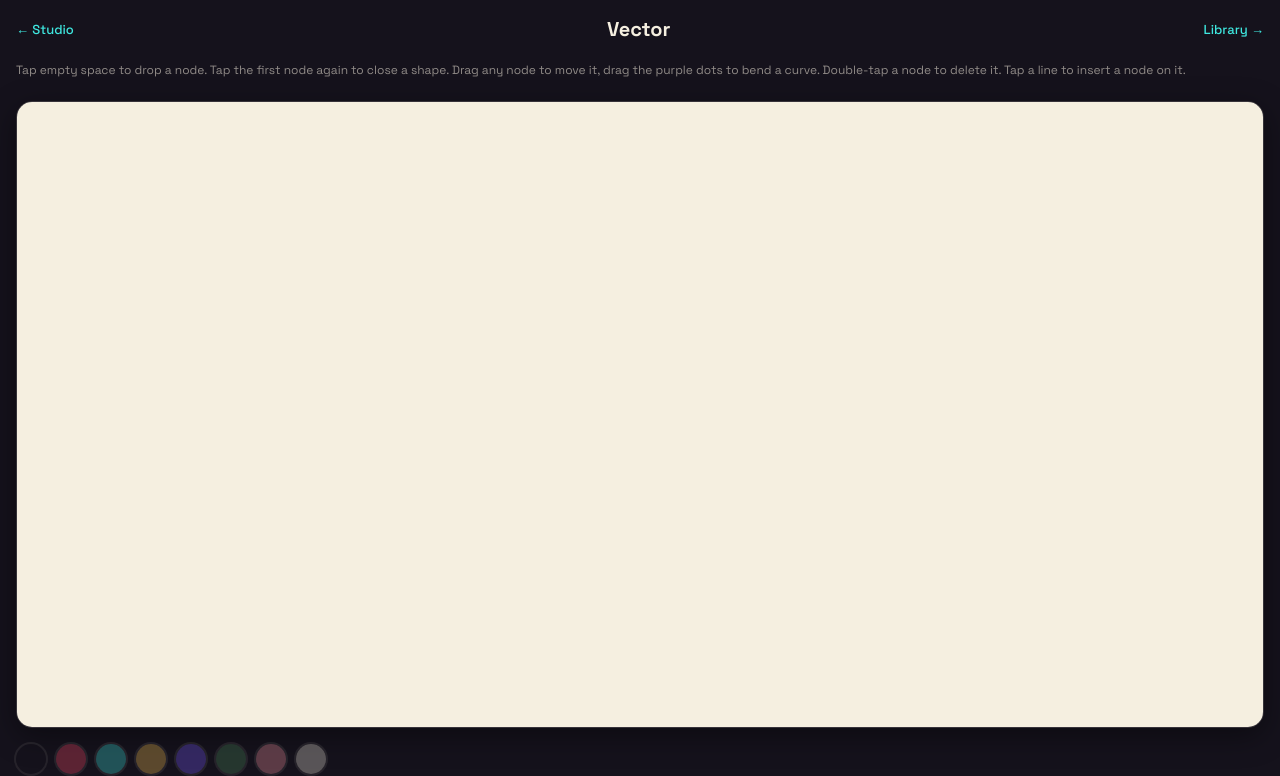
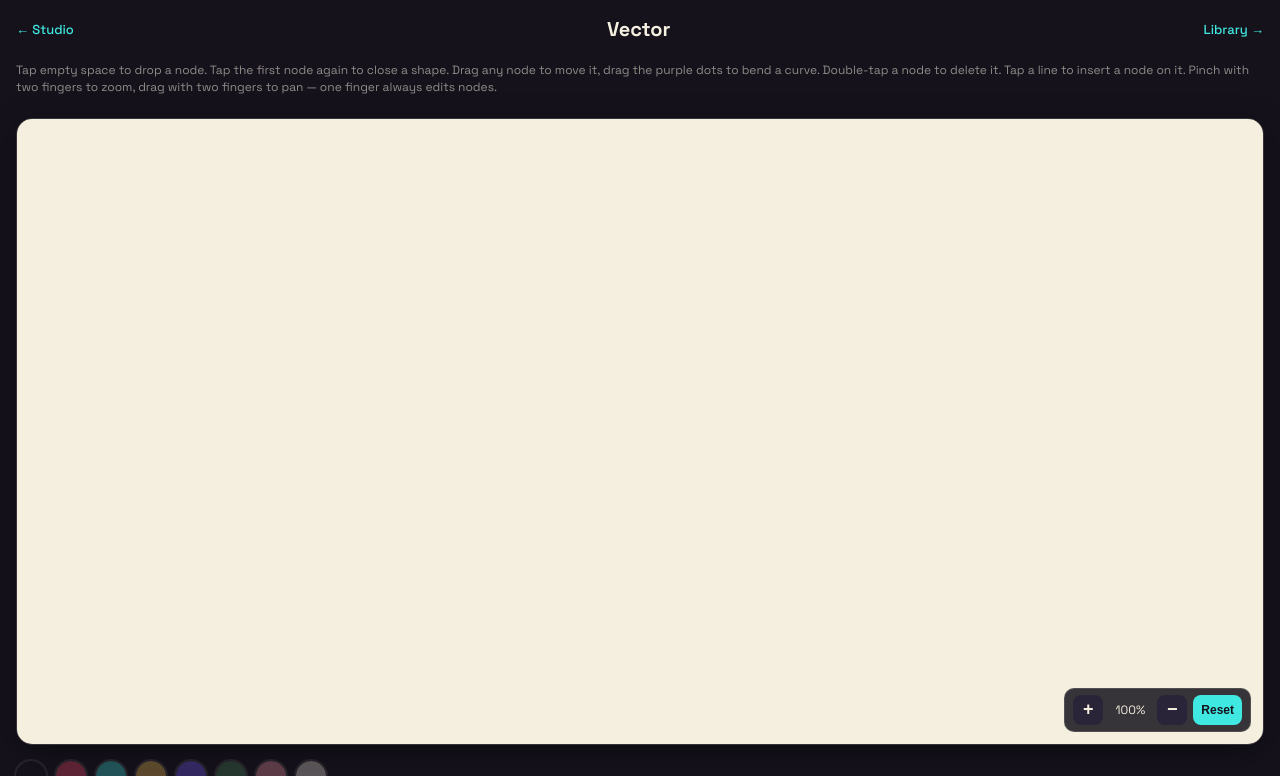
Before and after one commit to MFM-codex/Anime-studio-app, a Next.js app: page /vector in a window 1280 px wide. Shown: the top 776 px of the page. Built offline with nearby package versions, Linux system fonts and the light colour scheme; no server answers.

Commit message:
Add pinch-to-zoom and pan to Vector editor

```diff
--- a/pages/vector.js
+++ b/pages/vector.js
@@ -73,12 +73,16 @@ export default function VectorEditor() {
   const canvasRef = useRef(null);
   const dragging = useRef(null); // { type: 'node'|'handleIn'|'handleOut', pathId, nodeId }
   const lastTap = useRef(null); // { nodeId, time }
+  const gesture = useRef(null); // { startDist, startZoom, startPan, worldMid }
+  const multiTouchActive = useRef(false);
 
   const [paths, setPaths] = useState([]);
   const [activePathId, setActivePathId] = useState(null);
   const [selectedPathId, setSelectedPathId] = useState(null);
   const [selectedNodeId, setSelectedNodeId] = useState(null);
   const [showSaveBox, setShowSaveBox] = useState(false);
+  const [zoom, setZoom] = useState(1);
+  const [pan, setPan] = useState({ x: 0, y: 0 });
   const [drawingName, setDrawingName] = useState("");
   const [saving, setSaving] = useState(false);
   const [saveMessage, setSaveMessage] = useState(null);
@@ -110,7 +114,7 @@ export default function VectorEditor() {
   useEffect(() => {
     render();
     // eslint-disable-next-line react-hooks/exhaustive-deps
-  }, [paths, activePathId, selectedPathId, selectedNodeId]);
+  }, [paths, activePathId, selectedPathId, selectedNodeId, zoom, pan]);
 
   function render() {
     const canvas = canvasRef.current;
@@ -127,6 +131,10 @@ export default function VectorEditor() {
     ctx.fillStyle = "#F5EFE0";
     ctx.fillRect(0, 0, cssWidth, cssHeight);
     ctx.restore();
+
+    // Everything below is drawn in "world" space, so it pans/zooms together
+    ctx.save();
+    ctx.setTransform(ratio * zoom, 0, 0, ratio * zoom, ratio * pan.x, ratio * pan.y);
 
     paths.forEach((path) => drawPath(ctx, path));
 
@@ -182,6 +190,8 @@ export default function VectorEditor() {
         });
       }
     }
+
+    ctx.restore();
   }
 
   function drawPath(ctx, path) {
@@ -204,15 +214,27 @@ export default function VectorEditor() {
   }
 
   // ---------- hit testing ----------
-  const getPoint = useCallback((e) => {
-    const canvas = canvasRef.current;
-    const rect = canvas.getBoundingClientRect();
-    const touch = e.touches ? e.touches[0] : e;
+  const getPoint = useCallback(
+    (e) => {
+      const canvas = canvasRef.current;
+      const rect = canvas.getBoundingClientRect();
+      const touch = e.touches ? e.touches[0] : e;
+      const screenX = touch.clientX - rect.left;
+      const screenY = touch.clientY - rect.top;
+      return {
+        x: (screenX - pan.x) / zoom,
+        y: (screenY - pan.y) / zoom,
+      };
+    },
+    [pan, zoom]
+  );
+
+  function screenToWorld(screenX, screenY) {
     return {
-      x: touch.clientX - rect.left,
-      y: touch.clientY - rect.top,
+      x: (screenX - pan.x) / zoom,
+      y: (screenY - pan.y) / zoom,
     };
-  }, []);
+  }
 
   function hitTestHandle(point) {
     if (!selectedNodeId) return null;
@@ -319,6 +341,31 @@ export default function VectorEditor() {
   // ---------- pointer handlers ----------
   function onPointerDown(e) {
     e.preventDefault();
+
+    if (e.touches && e.touches.length === 2) {
+      multiTouchActive.current = true;
+      dragging.current = null;
+      const [t1, t2] = e.touches;
+      const canvas = canvasRef.current;
+      const rect = canvas.getBoundingClientRect();
+      const p1 = { x: t1.clientX - rect.left, y: t1.clientY - rect.top };
+      const p2 = { x: t2.clientX - rect.left, y: t2.clientY - rect.top };
+      const midScreen = { x: (p1.x + p2.x) / 2, y: (p1.y + p2.y) / 2 };
+      const startDist = dist(p1, p2);
+      gesture.current = {
+        startDist,
+        startZoom: zoom,
+        startPan: pan,
+        worldMid: screenToWorld(midScreen.x, midScreen.y),
+      };
+      return;
+    }
+
+    if (multiTouchActive.current) {
+      // Still finishing a multi-touch gesture; ignore stray single-finger events
+      return;
+    }
+
     const point = getPoint(e);
 
     const handleHit = hitTestHandle(point);
@@ -389,6 +436,31 @@ export default function VectorEditor() {
   }
 
   function onPointerMove(e) {
+    if (e.touches && e.touches.length === 2 && gesture.current) {
+      e.preventDefault();
+      const [t1, t2] = e.touches;
+      const canvas = canvasRef.current;
+      const rect = canvas.getBoundingClientRect();
+      const p1 = { x: t1.clientX - rect.left, y: t1.clientY - rect.top };
+      const p2 = { x: t2.clientX - rect.left, y: t2.clientY - rect.top };
+      const midScreen = { x: (p1.x + p2.x) / 2, y: (p1.y + p2.y) / 2 };
+      const newDist = dist(p1, p2);
+      const { startDist, startZoom, worldMid } = gesture.current;
+
+      let newZoom = startZoom * (newDist / startDist);
+      newZoom = Math.min(5, Math.max(0.3, newZoom));
+
+      const newPan = {
+        x: midScreen.x - worldMid.x * newZoom,
+        y: midScreen.y - worldMid.y * newZoom,
+      };
+
+      setZoom(newZoom);
+      setPan(newPan);
+      return;
+    }
+
+    if (multiTouchActive.current) return;
     if (!dragging.current) return;
     e.preventDefault();
     const point = getPoint(e);
@@ -436,7 +508,12 @@ export default function VectorEditor() {
     );
   }
 
-  function onPointerUp() {
+  function onPointerUp(e) {
+    const remaining = e && e.touches ? e.touches.length : 0;
+    if (remaining === 0) {
+      multiTouchActive.current = false;
+      gesture.current = null;
+    }
     dragging.current = null;
   }
 
@@ -493,6 +570,39 @@ export default function VectorEditor() {
     setActivePathId(null);
     setSelectedPathId(null);
     setSelectedNodeId(null);
+  }
+
+  // ---------- zoom controls ----------
+  function zoomBy(factor, anchorScreen) {
+    const canvas = canvasRef.current;
+    const rect = canvas.getBoundingClientRect();
+    const anchor = anchorScreen || {
+      x: rect.width / 2,
+      y: rect.height / 2,
+    };
+    const worldAnchor = screenToWorld(anchor.x, anchor.y);
+    let newZoom = zoom * factor;
+    newZoom = Math.min(5, Math.max(0.3, newZoom));
+    const newPan = {
+      x: anchor.x - worldAnchor.x * newZoom,
+      y: anchor.y - worldAnchor.y * newZoom,
+    };
+    setZoom(newZoom);
+    setPan(newPan);
+  }
+
+  function resetZoom() {
+    setZoom(1);
+    setPan({ x: 0, y: 0 });
+  }
+
+  function onWheel(e) {
+    e.preventDefault();
+    const canvas = canvasRef.current;
+    const rect = canvas.getBoundingClientRect();
+    const anchor = { x: e.clientX - rect.left, y: e.clientY - rect.top };
+    const factor = e.deltaY < 0 ? 1.1 : 0.9;
+    zoomBy(factor, anchor);
   }
 
   // ---------- live styling ----------
@@ -576,7 +686,8 @@ export default function VectorEditor() {
           Tap empty space to drop a node. Tap the first node again to close a
           shape. Drag any node to move it, drag the purple dots to bend a
           curve. Double-tap a node to delete it. Tap a line to insert a node
-          on it.
+          on it. Pinch with two fingers to zoom, drag with two fingers to
+          pan — one finger always edits nodes.
         </p>
 
         <div style={styles.canvasWrap}>
@@ -590,7 +701,20 @@ export default function VectorEditor() {
             onTouchStart={onPointerDown}
             onTouchMove={onPointerMove}
             onTouchEnd={onPointerUp}
+            onWheel={onWheel}
           />
+          <div style={styles.zoomControls}>
+            <button onClick={() => zoomBy(1.2)} style={styles.zoomButton}>
+              +
+            </button>
+            <span style={styles.zoomLabel}>{Math.round(zoom * 100)}%</span>
+            <button onClick={() => zoomBy(1 / 1.2)} style={styles.zoomButton}>
+              −
+            </button>
+            <button onClick={resetZoom} style={styles.zoomResetButton}>
+              Reset
+            </button>
+          </div>
         </div>
 
         <div style={styles.controlBar}>
@@ -742,6 +866,7 @@ const styles = {
     lineHeight: 1.4,
   },
   canvasWrap: {
+    position: "relative",
     flex: 1,
     margin: "0 16px 16px",
     borderRadius: 16,
@@ -749,6 +874,46 @@ const styles = {
     border: "1px solid rgba(245,239,224,0.15)",
     boxShadow: "0 8px 30px rgba(0,0,0,0.4)",
     minHeight: 320,
+  },
+  zoomControls: {
+    position: "absolute",
+    bottom: 12,
+    right: 12,
+    display: "flex",
+    alignItems: "center",
+    gap: 6,
+    background: "rgba(21,18,28,0.85)",
+    borderRadius: 10,
+    padding: "6px 8px",
+    border: "1px solid rgba(245,239,224,0.15)",
+  },
+  zoomButton: {
+    width: 30,
+    height: 30,
+    borderRadius: 8,
+    border: "none",
+    background: "#2A2438",
+    color: "#F5EFE0",
+    fontSize: 18,
+    fontWeight: 600,
+    cursor: "pointer",
+  },
+  zoomLabel: {
+    fontSize: 12,
+    color: "#F5EFE0",
+    width: 42,
+    textAlign: "center",
+  },
+  zoomResetButton: {
+    padding: "0 8px",
+    height: 30,
+    borderRadius: 8,
+    border: "none",
+    background: "#3FE8E0",
+    color: "#15121C",
+    fontSize: 12,
+    fontWeight: 600,
+    cursor: "pointer",
   },
   canvas: {
     display: "block",
```
Also changed, not shown: 1 other file (tests, documents, lock files or other folders).
